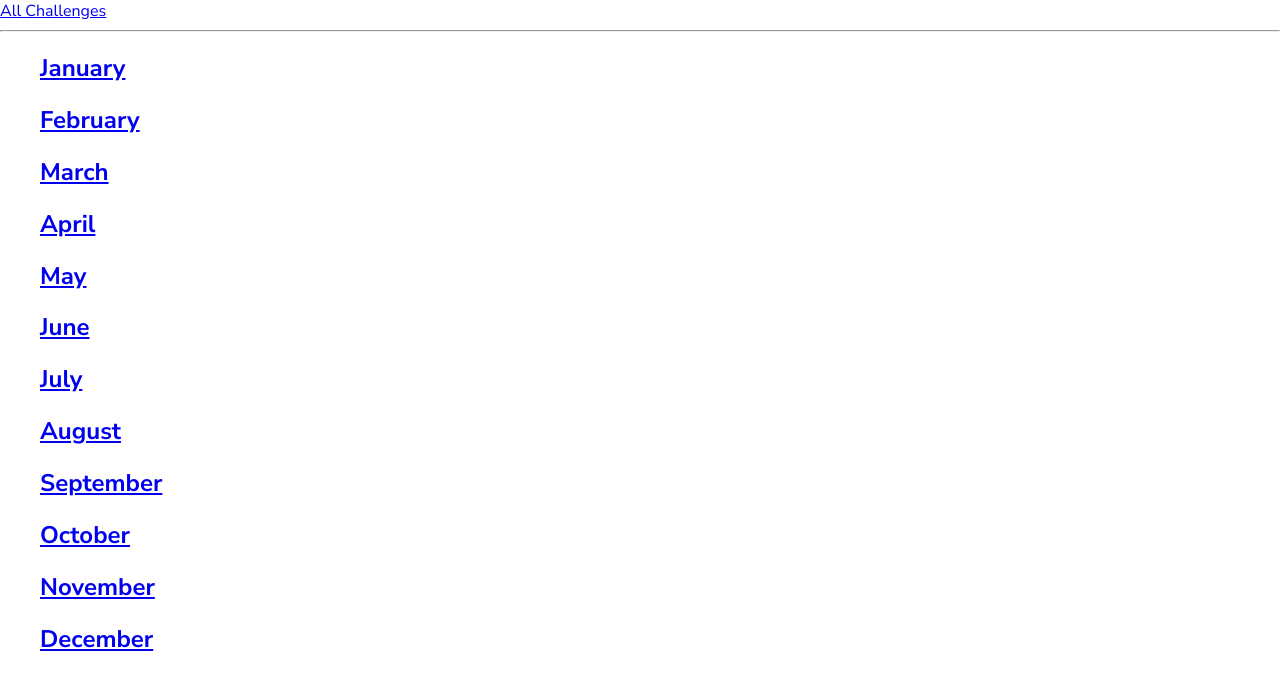
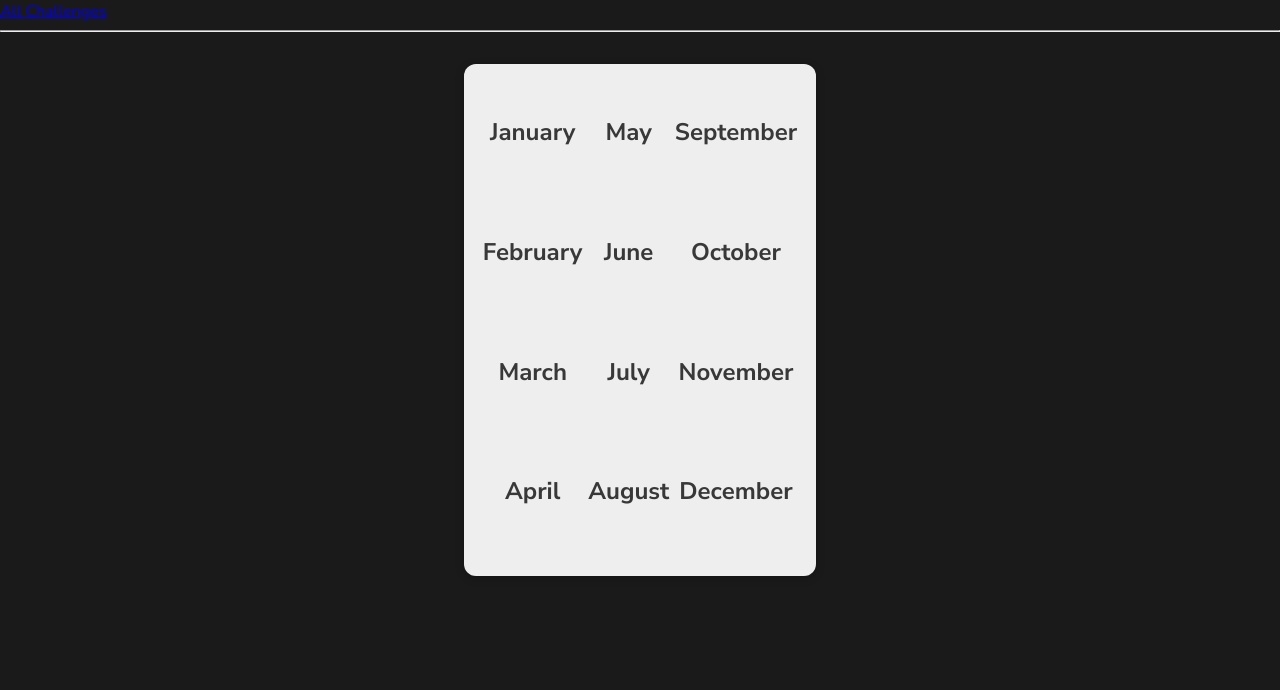
Before and after one commit to nkabsch98/DjangoUdemyProject, a Django app: page /challenges/ in a window 1280 px wide. Shown: the top 690 px of the page. Run offline with Django 4.2, Linux system fonts and the light colour scheme.

Commit message:
Few styles added

```diff
--- a/mypage/challenges/static/challenges/challenges.css
+++ b/mypage/challenges/static/challenges/challenges.css
@@ -1,3 +1,37 @@
 ul {
     list-style: none;
-}
+    margin: 2rem auto;
+    width: 90%;
+    max-width: 20rem;
+    box-shadow: 0 2px 8px rgba(0, 0, 0, 0.26);
+    padding: 1rem;
+    border-radius: 12px;
+    display: flex;
+    flex-direction: column;
+    flex-wrap: wrap;
+    height: 30rem;
+    background-color: #eeeeee;
+  }
+
+  li {
+    margin: 1rem 0;
+    text-align: center;
+    font-size: 1.5rem;
+    border-bottom: 1px solid #ccc;
+    padding-bottom: 1rem;
+  }
+
+  li:last-of-type,
+  li:nth-of-type(6) {
+    border-bottom: none;
+  }
+
+  li a {
+    text-decoration: none;
+    color: #383838;
+  }
+
+  li a:hover,
+  li a:active {
+    color: #7e0154;
+  }
--- a/mypage/static/styles.css
+++ b/mypage/static/styles.css
@@ -6,4 +6,5 @@ html {
 
 body {
     margin: 0;
+    background-color: #1a1a1a;
 }
```
